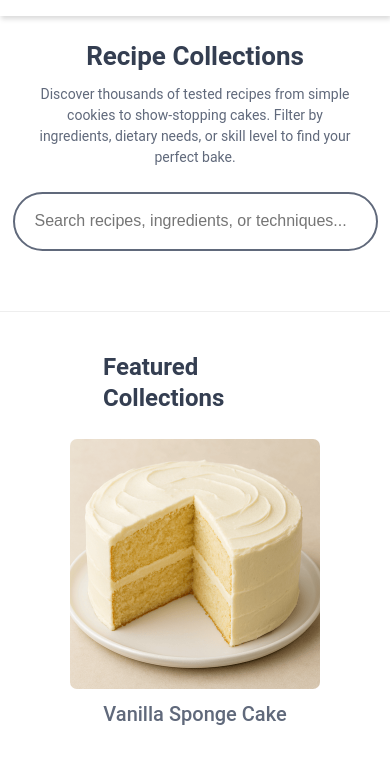
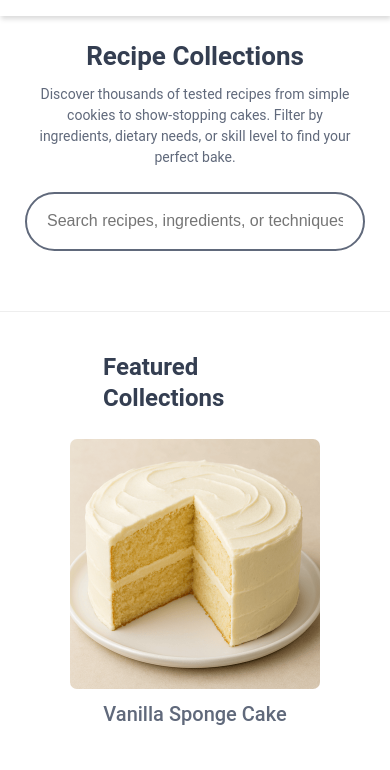
Before and after one commit to Naxx-8431/BakeTimes, a plain HTML site: page recipes.html in a window 390 px wide. Shown: the part 74-844 px from the top of the page. Drawn offline with Linux system fonts and the light colour scheme.

Commit message:
width changes

```diff
--- a/recipes.html
+++ b/recipes.html
@@ -91,7 +91,7 @@
       justify-content: center;
   }
     .search-bar {
-        width: clamp(365px, 40vw, 500px);   /* min 180px, grows with viewport, max 500px */
+        width: clamp(340px, 40vw, 500px);   /* min 180px, grows with viewport, max 500px */
     }
 }
 
```
